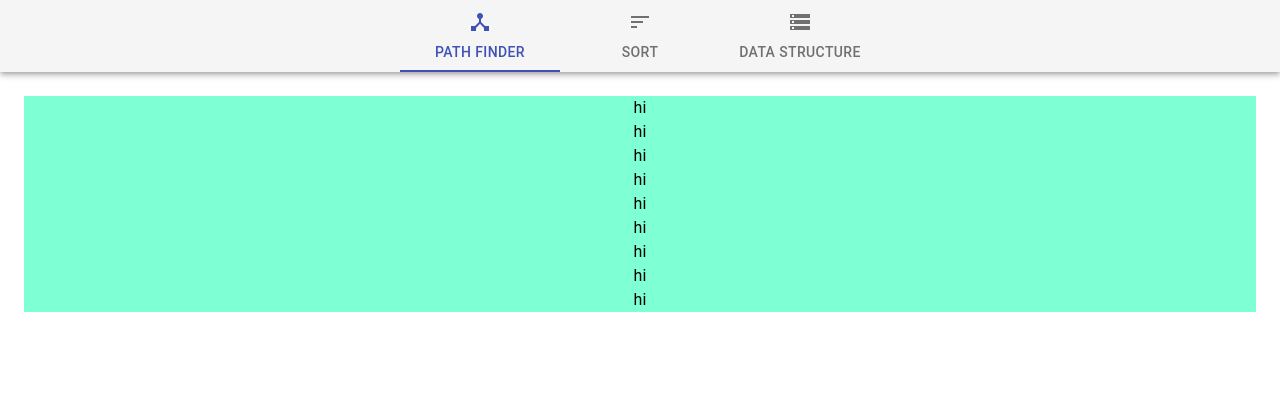
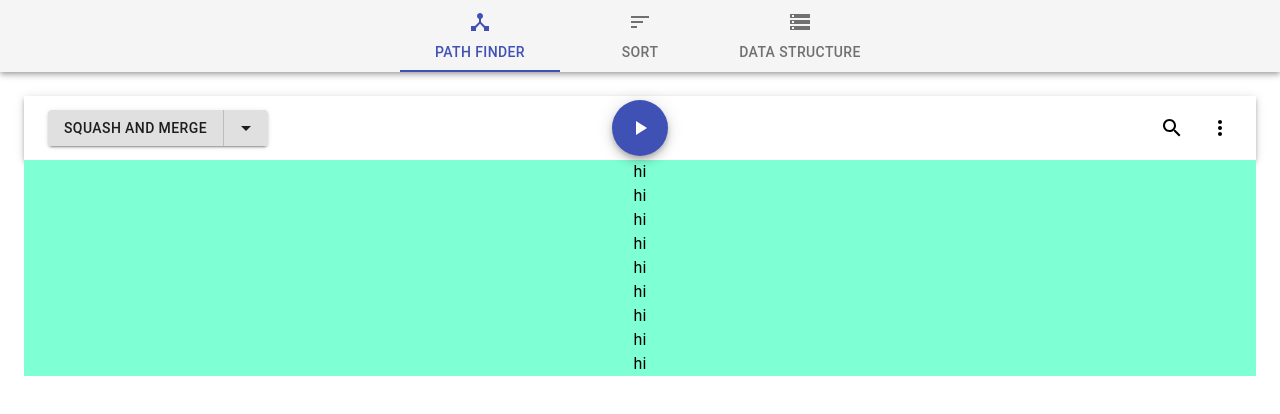
Before and after one commit to shivumat/AlgorithmVisualization, a React (Create React App) app: page / in a window 1280 px wide. Shown: the top 414 px of the page. Built offline with nearby package versions, Linux system fonts and the light colour scheme.

Commit message:
Added PathFinder Bar

```diff
--- a/src/components/menu/pathFinder/PathFinder.js
+++ b/src/components/menu/pathFinder/PathFinder.js
@@ -1,10 +1,12 @@
 import React from 'react';
+import PathFinnderButtons from './pathFinderBar/PathFinderBar';
 import './PathFinder.css';
 
 export default function PathFinder(props){
 
     return (
         <React.Fragment>
+            <PathFinnderButtons/>
         <div className="pathFinder">hi</div>
         <div className="pathFinder">hi</div>
         <div className="pathFinder">hi</div>
--- /dev/null
+++ b/src/components/menu/pathFinder/pathFinderBar/PathFinderBar.js
@@ -0,0 +1,52 @@
+import React from 'react';
+import { makeStyles } from '@material-ui/core/styles';
+import AppBar from '@material-ui/core/AppBar';
+import Toolbar from '@material-ui/core/Toolbar';
+import IconButton from '@material-ui/core/IconButton';
+import Fab from '@material-ui/core/Fab';
+import MenuIcon from '@material-ui/icons/Menu';
+import PlayArrowIcon from '@material-ui/icons/PlayArrow';
+import SearchIcon from '@material-ui/icons/Search';
+import MoreIcon from '@material-ui/icons/MoreVert';
+import AlgorithmSelect from './algoSelect/AlgorithmSelect';
+
+const useStyles = makeStyles((theme) => ({
+  subheader: {
+    backgroundColor: theme.palette.background.paper,
+  },
+  appBar: {
+    top: 'auto'
+  },
+  grow: {
+    flexGrow: 1,
+  },
+  fabButton: {
+    position: 'absolute',
+    zIndex: 0,
+    left: 0,
+    right: 0,
+    margin: '0 auto',
+  },
+}));
+
+export default function PathFinderButtons() {
+  const classes = useStyles();
+
+  return (
+      <AppBar position="static" color="inherit" className={classes.appBar}>
+        <Toolbar>
+          <AlgorithmSelect/>
+          <Fab color="primary" aria-label="add" className={classes.fabButton}>
+            <PlayArrowIcon />
+          </Fab>
+          <div className={classes.grow} />
+          <IconButton color="inherit">
+            <SearchIcon />
+          </IconButton>
+          <IconButton edge="end" color="inherit">
+            <MoreIcon />
+          </IconButton>
+        </Toolbar>
+      </AppBar>
+  );
+}
--- /dev/null
+++ b/src/components/menu/pathFinder/pathFinderBar/algoSelect/AlgorithmSelect.js
@@ -0,0 +1,85 @@
+import React from 'react';
+import Grid from '@material-ui/core/Grid';
+import Button from '@material-ui/core/Button';
+import ButtonGroup from '@material-ui/core/ButtonGroup';
+import ArrowDropDownIcon from '@material-ui/icons/ArrowDropDown';
+import ClickAwayListener from '@material-ui/core/ClickAwayListener';
+import Grow from '@material-ui/core/Grow';
+import Paper from '@material-ui/core/Paper';
+import Popper from '@material-ui/core/Popper';
+import MenuItem from '@material-ui/core/MenuItem';
+import MenuList from '@material-ui/core/MenuList';
+
+const options = ['Create a merge commit', 'Squash and merge', 'Rebase and merge'];
+
+export default function AlgorithmSelect() {
+  const [open, setOpen] = React.useState(false);
+  const anchorRef = React.useRef(null);
+  const [selectedIndex, setSelectedIndex] = React.useState(1);
+
+  const handleClick = () => {
+    console.info(`You clicked ${options[selectedIndex]}`);
+  };
+
+  const handleMenuItemClick = (event, index) => {
+    setSelectedIndex(index);
+    setOpen(false);
+  };
+
+  const handleToggle = () => {
+    setOpen((prevOpen) => !prevOpen);
+  };
+
+  const handleClose = (event) => {
+    if (anchorRef.current && anchorRef.current.contains(event.target)) {
+      return;
+    }
+
+    setOpen(false);
+  };
+
+  return (
+      <React.Fragment>
+        <ButtonGroup variant="contained" color="default" ref={anchorRef} aria-label="split button">
+          <Button onClick={handleClick}>{options[selectedIndex]}</Button>
+          <Button
+            color="default"
+            size="small"
+            aria-controls={open ? 'split-button-menu' : undefined}
+            aria-expanded={open ? 'true' : undefined}
+            aria-label="select merge strategy"
+            aria-haspopup="menu"
+            onClick={handleToggle}
+          >
+            <ArrowDropDownIcon />
+          </Button>
+        </ButtonGroup>
+        <Popper open={open} anchorEl={anchorRef.current} role={undefined} transition disablePortal>
+          {({ TransitionProps, placement }) => (
+            <Grow
+              {...TransitionProps}
+              style={{
+                transformOrigin: placement === 'bottom' ? 'center top' : 'center bottom',
+              }}
+            >
+              <Paper>
+                <ClickAwayListener onClickAway={handleClose}>
+                  <MenuList id="split-button-menu">
+                    {options.map((option, index) => (
+                      <MenuItem
+                        key={option}
+                        selected={index === selectedIndex}
+                        onClick={(event) => handleMenuItemClick(event, index)}
+                      >
+                        {option}
+                      </MenuItem>
+                    ))}
+                  </MenuList>
+                </ClickAwayListener>
+              </Paper>
+            </Grow>
+          )}
+        </Popper>
+      </React.Fragment>
+  );
+}
```
